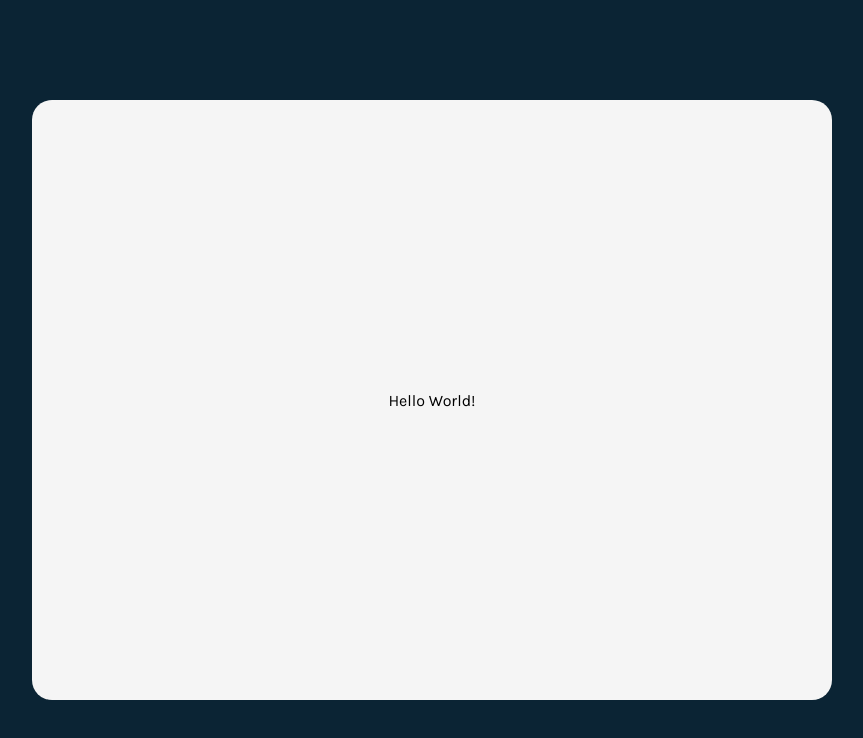
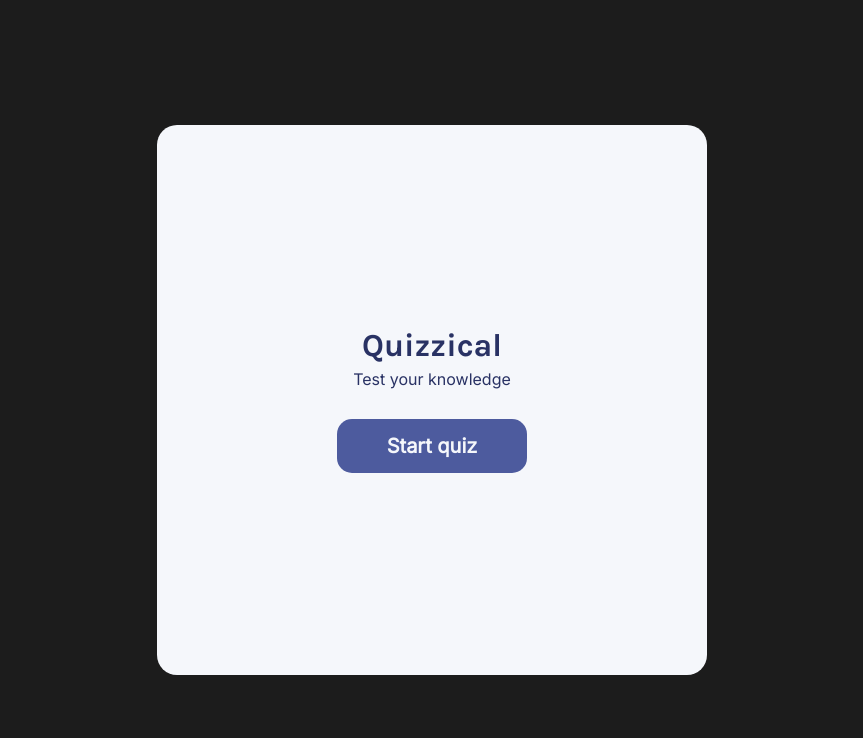
Before and after one commit to jan-blaska/scrimba-react-11-solo-quizzical, a React (Vite) app: page / in a window 1280 px wide. Shown: the top 738 px of the page, without its empty margins (208-1071 px from the left). Built offline with nearby package versions, Linux system fonts and the light colour scheme.

Commit message:
welcome page completed

```diff
--- a/src/App.jsx
+++ b/src/App.jsx
@@ -1,11 +1,32 @@
 import { useState } from 'react'
+import Quiz from "./components/Quiz"
 
 function App() {
+	const [quizPage, setQuizPage] = useState(false)
+
+	function togglePage() {
+		setQuizPage(() => true)
+	}
 
 
 	return (
 		<main>
-			<p>Hello World!</p>
+			{
+				quizPage
+				?
+				<Quiz />
+				:
+				<div className='welcome-page'>
+					<h1>Quizzical</h1>
+					<p>Test your knowledge</p>
+					<button
+						className='start-quiz-btn'
+						onClick={() => togglePage()}
+					>
+						Start quiz
+					</button>
+				</div>
+			}
 		</main>
 	)
 }
--- /dev/null
+++ b/src/components/Quiz.jsx
@@ -0,0 +1,18 @@
+import { useState, useEffect } from 'react'
+
+export default function Quiz() {
+
+    /* change dependencies array */
+	useEffect(() => {
+		fetch("https://opentdb.com/api.php?amount=5&category=9&difficulty=easy&type=multiple")
+			.then(res => res.json())
+			.then(data => console.log(data))
+	}, [])
+
+
+    return (
+        <div>
+
+        </div>
+    )
+}
--- a/style.css
+++ b/style.css
@@ -11,20 +11,57 @@ img {
 /* -- LAYOUT -- */
 body {
     font-family: 'Karla', sans-serif;
-    background-color: #0B2434;
+    color: #293264;
+    background-color: #1C1C1C;
     margin: 0;
     padding: 0;
 }
 
 main {
-    max-width: 800px;
-    height: 600px;
+    max-width: 550px;
+    height: 550px;
     border-radius: 20px;
-    margin: calc((100vh - 600px) / 2) auto;
-    background-color: #F5F5F5;
+    margin: calc((100vh - 550px) / 2) auto;
+    background-color: #F5F7FB;
     display: flex;
-    justify-content: space-evenly;
+    justify-content: center;
     align-items: center;
     flex-direction: column;
     padding: 20px;
 }
+
+.welcome-page {
+    display: flex;
+    justify-content: center;
+    align-items: center;
+    flex-direction: column;
+}
+
+.welcome-page h1 {
+    margin: 0;
+}
+
+.welcome-page p {
+    margin: 5px 0 30px;
+    font-family: 'Inter', sans-serif;
+}
+
+.start-quiz-btn {
+    background-color: #4D5B9E;
+    color: #F5F7FB;
+    font-family: 'Inter', sans-serif;
+    font-size: 1.25rem;
+    padding: 15px 50px;
+    border: none;
+    border-radius: 15px;
+    font-weight: bold;
+    cursor: pointer;
+}
+
+.start-quiz-btn:focus {
+    outline: none;
+}
+
+.start-quiz-btn:active {
+    box-shadow: inset 5px 5px 10px -3px rgba(0, 0, 0, 0.7);
+}
```
Also changed, not shown: 1 other file (tests, documents, lock files or other folders).
